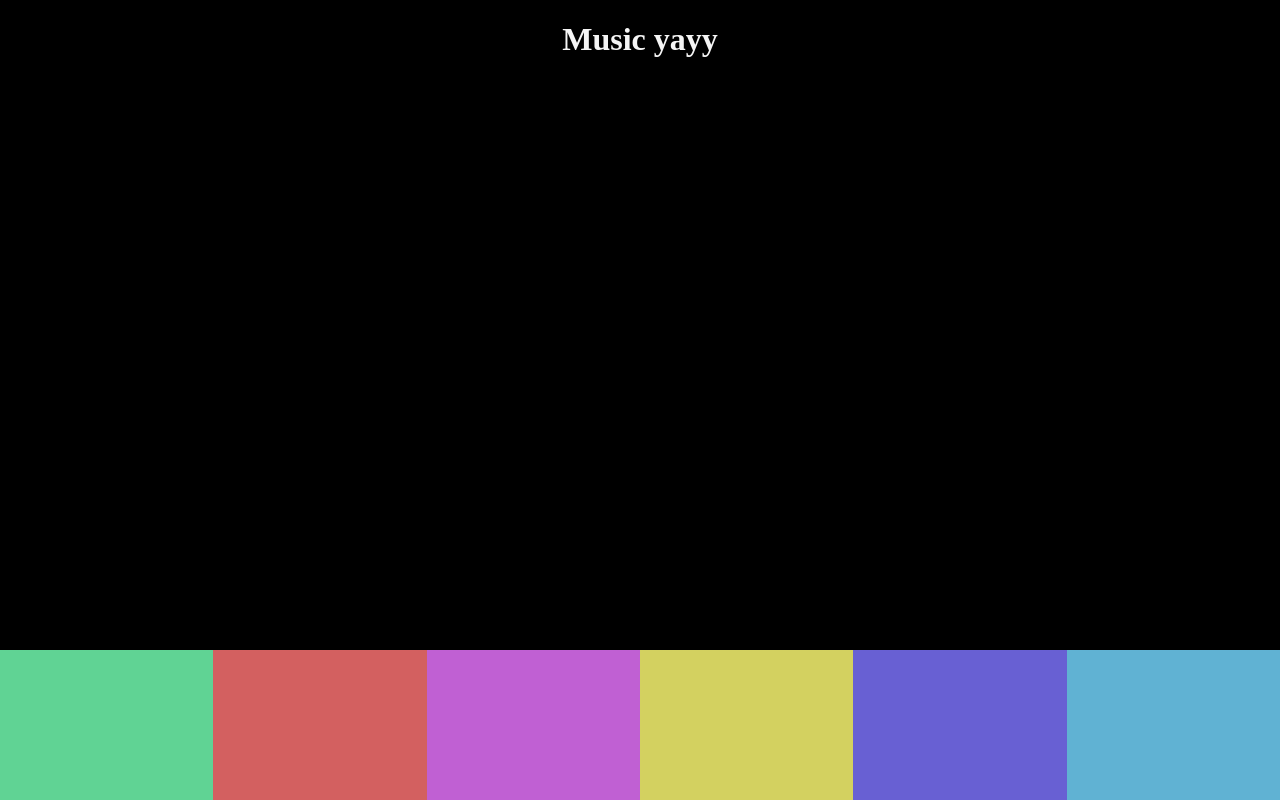
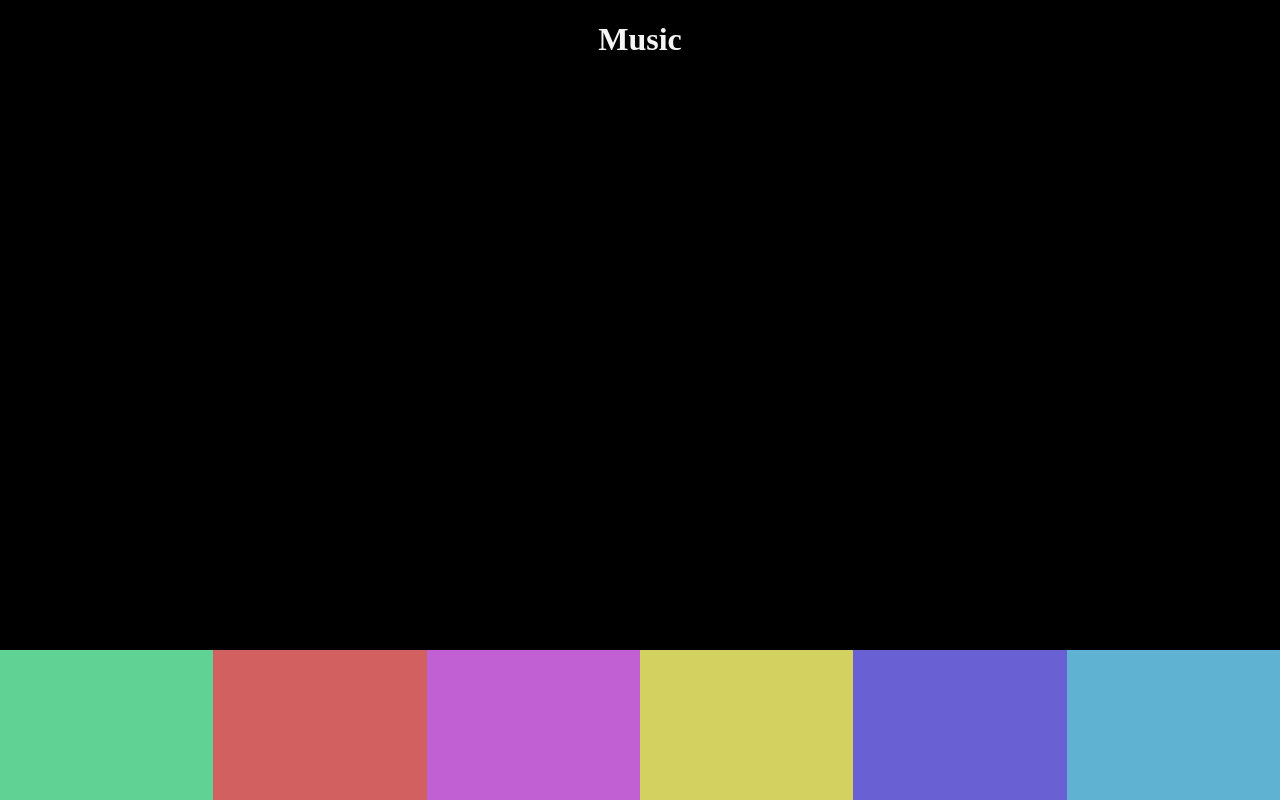
Before and after one commit to DivyeshKatheGit/JSMusic, a plain HTML site: page index.html in a window 1280 px wide. Drawn offline with Linux system fonts and the light colour scheme.

Commit message:
Update index.html

```diff
--- a/index.html
+++ b/index.html
@@ -9,7 +9,7 @@
 </head>
 <body>
     <header>
-        <h1>Music yayy</h1>
+        <h1>Music</h1>
     </header>
     <div class="pads">
         <div class="pad pad1">
```
